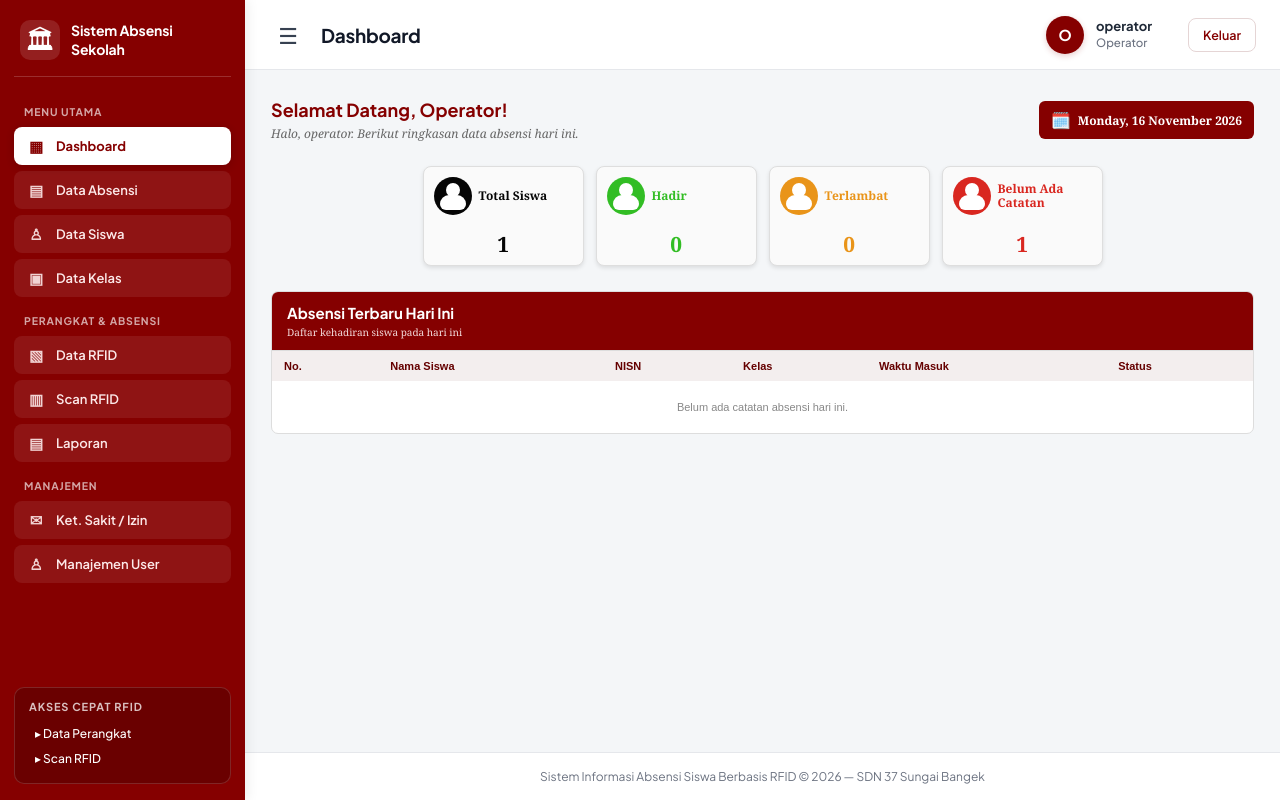
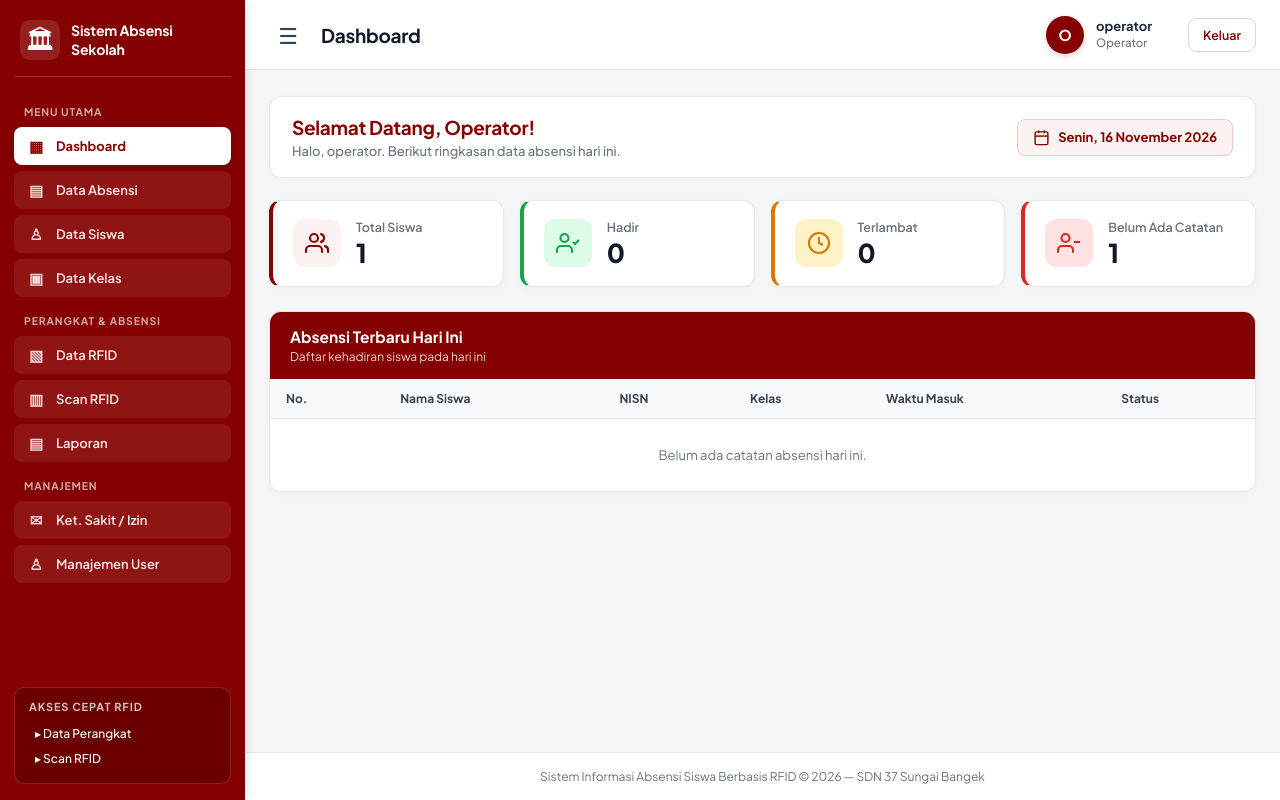
Before and after one commit to adrichanilham/absensi_rfid, a Laravel app: page /dashboard in a window 1280 px wide. Run offline with Laravel 12, Linux system fonts and the light colour scheme; a user stored in the database is signed in; data comes from the database, SQL or seed files in the repository; data that the repository does not hold is empty.

Commit message:
perbarui tampilan dashboard

```diff
--- a/resources/views/dashboard/index.blade.php
+++ b/resources/views/dashboard/index.blade.php
@@ -1,4 +1,3 @@
-
 @extends('layouts.app')
 
 @section('title', 'Dashboard - Absensi RFID')
@@ -18,178 +17,182 @@
     ];
 
     $greeting = $roleGreetings[$user->role] ?? 'Selamat Datang!';
+    $tanggalIndonesia = \Carbon\Carbon::parse($hariIni)->locale('id')->translatedFormat('l, d F Y');
 @endphp
 
 <style>
     .rfid-dashboard {
-        font-family: Georgia, 'Times New Roman', serif;
-        color: #242424;
-        padding: 2px 2px 12px;
+        font-family: 'Plus Jakarta Sans', 'Segoe UI', system-ui, sans-serif;
+        color: #1f2937;
     }
+
+    /* ================= HEADER SAMBUTAN & TANGGAL ================= */
 
     .rfid-welcome {
         display: flex;
         justify-content: space-between;
         align-items: center;
-        gap: 12px;
+        gap: 16px;
         flex-wrap: wrap;
-        margin-bottom: 24px;
+        background: #ffffff;
+        border: 1px solid #e5e7eb;
+        border-radius: 12px;
+        padding: 18px 22px;
+        margin-bottom: 22px;
+        box-shadow: 0 2px 6px rgba(0, 0, 0, 0.03);
     }
 
     .rfid-welcome h2 {
         margin: 0 0 4px;
         color: #850000;
-        font-size: 18px;
-        font-weight: bold;
+        font-size: 19px;
+        font-weight: 700;
+        letter-spacing: -0.015em;
     }
 
     .rfid-welcome p {
         margin: 0;
-        color: #666;
-        font-size: 12px;
-        font-style: italic;
+        color: #6b7280;
+        font-size: 13px;
+        font-weight: 500;
     }
 
     .rfid-date {
         display: inline-flex;
         align-items: center;
-        gap: 7px;
-        padding: 8px 12px;
-        border-radius: 6px;
-        background: #850000;
-        color: white;
-        font-size: 12px;
-        font-weight: bold;
+        gap: 8px;
+        padding: 9px 15px;
+        border-radius: 8px;
+        background: #fdf2f2;
+        border: 1px solid #f5c6cb;
+        color: #850000;
+        font-size: 13px;
+        font-weight: 700;
         white-space: nowrap;
     }
 
-    .rfid-date-icon {
-        font-size: 16px;
+    .rfid-date svg {
+        width: 17px;
+        height: 17px;
+        flex-shrink: 0;
     }
+
+    /* ================= KARTU STATISTIK ================= */
 
     .rfid-statistics {
         display: grid;
         grid-template-columns: repeat(4, minmax(0, 1fr));
-        justify-content: center;
-        gap: 12px;
+        gap: 16px;
         width: 100%;
-        max-width: 680px;
-        margin: 0 auto 25px;
+        margin-bottom: 24px;
     }
 
     .rfid-stat-card {
-        width: 100%;
+        background: #ffffff;
+        border: 1px solid #e5e7eb;
+        border-left: 4px solid var(--stat-color);
+        border-radius: 12px;
+        padding: 18px 20px;
+        box-shadow: 0 2px 8px rgba(0, 0, 0, 0.03);
+        display: flex;
+        align-items: center;
+        gap: 15px;
         min-width: 0;
-        height: 100px;
-        padding: 10px;
-        border: 1px solid #dedede;
-        border-radius: 8px;
-        background: #fafafa;
-        box-shadow: 0 2px 4px rgba(0, 0, 0, .10);
-        display: flex;
-        flex-direction: column;
-        justify-content: space-between;
-        overflow: hidden;
+        transition: transform 0.18s ease, box-shadow 0.18s ease;
     }
 
-    .rfid-stat-top {
+    .rfid-stat-card:hover {
+        transform: translateY(-2px);
+        box-shadow: 0 6px 16px rgba(0, 0, 0, 0.06);
+    }
+
+    .rfid-stat-icon {
+        width: 48px;
+        height: 48px;
+        min-width: 48px;
+        border-radius: 12px;
+        background: var(--stat-bg);
+        color: var(--stat-color);
         display: flex;
         align-items: center;
-        gap: 7px;
-        min-width: 0;
+        justify-content: center;
     }
 
-    .rfid-avatar {
-        position: relative;
-        flex: 0 0 38px;
-        width: 38px;
-        height: 38px;
-        border-radius: 50%;
-        background: var(--stat-color);
+    .rfid-stat-icon svg {
+        width: 24px;
+        height: 24px;
+        stroke-width: 2.1;
     }
 
-    .rfid-avatar::before {
-        content: "";
-        position: absolute;
-        width: 14px;
-        height: 14px;
-        left: 12px;
-        top: 6px;
-        border-radius: 50%;
-        background: white;
-    }
-
-    .rfid-avatar::after {
-        content: "";
-        position: absolute;
-        width: 26px;
-        height: 15px;
-        left: 6px;
-        bottom: 5px;
-        border-radius: 18px 18px 12px 12px;
-        background: white;
+    .rfid-stat-body {
+        min-width: 0;
+        flex: 1;
     }
 
     .rfid-stat-label {
-        flex: 1;
-        min-width: 0;
-        color: var(--stat-color);
-        font-size: 12px;
-        font-weight: bold;
-        line-height: 1.2;
-        overflow-wrap: anywhere;
+        color: #6b7280;
+        font-size: 12.5px;
+        font-weight: 600;
+        line-height: 1.3;
+        margin-bottom: 4px;
     }
 
     .rfid-stat-value {
         margin: 0;
-        text-align: center;
-        color: var(--stat-color);
-        font-size: 21px;
-        line-height: 1;
-        font-weight: bold;
+        color: #111827;
+        font-size: 26px;
+        font-weight: 800;
+        line-height: 1.1;
+        letter-spacing: -0.02em;
     }
 
     .rfid-total {
-        --stat-color: #050505;
+        --stat-color: #850000;
+        --stat-bg: #fdf2f2;
     }
 
     .rfid-hadir {
-        --stat-color: #32bd24;
+        --stat-color: #16a34a;
+        --stat-bg: #dcfce7;
     }
 
     .rfid-terlambat {
-        --stat-color: #e99419;
+        --stat-color: #d97706;
+        --stat-bg: #fef3c7;
     }
 
     .rfid-belum {
-        --stat-color: #d92720;
+        --stat-color: #dc2626;
+        --stat-bg: #fee2e2;
     }
 
+    /* ================= TABEL ABSENSI TERBARU ================= */
+
     .rfid-table-section {
-        margin-top: 0;
-        border: 1px solid #ddd;
-        border-radius: 7px;
-        background: #fff;
+        border: 1px solid #e5e7eb;
+        border-radius: 12px;
+        background: #ffffff;
         overflow: hidden;
+        box-shadow: 0 2px 8px rgba(0, 0, 0, 0.03);
     }
 
     .rfid-table-heading {
-        padding: 11px 15px;
-        border-bottom: 1px solid #ddd;
+        padding: 15px 20px;
         background: #850000;
-        color: white;
+        color: #ffffff;
     }
 
     .rfid-table-heading h3 {
         margin: 0;
-        font-size: 15px;
-        font-weight: bold;
+        font-size: 15.5px;
+        font-weight: 700;
+        color: #ffffff;
     }
 
     .rfid-table-heading p {
         margin: 3px 0 0;
-        font-size: 10px;
-        color: #f3dada;
+        font-size: 12px;
+        color: #f3d1d1;
     }
 
     .rfid-table-wrapper {
@@ -201,27 +204,28 @@
         width: 100%;
         border-collapse: collapse;
         white-space: nowrap;
-        font-family: Arial, sans-serif;
+        font-family: inherit;
     }
 
     .rfid-table th {
-        padding: 9px 12px;
-        background: #f3eeee;
-        color: #650000;
-        font-size: 11px;
+        padding: 12px 16px;
+        background: #f9fafb;
+        border-bottom: 1px solid #e5e7eb;
+        color: #374151;
+        font-size: 12px;
+        font-weight: 700;
         text-align: left;
-        font-weight: bold;
     }
 
     .rfid-table td {
-        padding: 9px 12px;
-        border-bottom: 1px solid #eee;
-        color: #444;
-        font-size: 11px;
+        padding: 12px 16px;
+        border-bottom: 1px solid #f3f4f6;
+        color: #374151;
+        font-size: 13px;
     }
 
     .rfid-table tbody tr:hover {
-        background: #fff8f8;
+        background: #fdf8f8;
     }
 
     .rfid-table tbody tr:last-child td {
@@ -230,10 +234,10 @@
 
     .rfid-status {
         display: inline-block;
-        padding: 4px 8px;
-        border-radius: 4px;
-        font-size: 10px;
-        font-weight: bold;
+        padding: 4px 10px;
+        border-radius: 6px;
+        font-size: 11.5px;
+        font-weight: 700;
         text-transform: capitalize;
     }
 
@@ -243,8 +247,8 @@
     }
 
     .rfid-status.status-terlambat {
-        background: #ffedd5;
-        color: #c2410c;
+        background: #fef3c7;
+        color: #b45309;
     }
 
     .rfid-status.status-izin {
@@ -254,7 +258,7 @@
 
     .rfid-status.status-sakit {
         background: #cffafe;
-        color: #0891b2;
+        color: #0e7490;
     }
 
     .rfid-status.status-alpa {
@@ -263,67 +267,72 @@
     }
 
     .rfid-status.status-default {
-        background: #eee;
-        color: #444;
+        background: #f3f4f6;
+        color: #4b5563;
     }
 
     .rfid-empty {
-        padding: 20px !important;
+        padding: 28px 16px !important;
         text-align: center;
-        color: #888 !important;
+        color: #6b7280 !important;
+        font-size: 13px;
     }
 
-    @media (max-width: 900px) {
+    /* ================= RESPONSIVE ================= */
+
+    @media (max-width: 1024px) {
         .rfid-statistics {
-            grid-template-columns: repeat(2, minmax(130px, 160px));
-            max-width: 360px;
-            gap: 12px;
-        }
-
-        .rfid-stat-card {
-            height: 100px;
+            grid-template-columns: repeat(2, minmax(0, 1fr));
+            gap: 14px;
         }
     }
 
     @media (max-width: 600px) {
-        .rfid-dashboard {
-            padding: 0;
-        }
-
         .rfid-welcome {
+            padding: 16px;
+            flex-direction: column;
             align-items: flex-start;
-            margin-bottom: 20px;
         }
 
         .rfid-welcome h2 {
-            font-size: 16px;
+            font-size: 17px;
         }
 
         .rfid-date {
-            font-size: 10px;
-            padding: 7px 9px;
+            font-size: 12px;
+            padding: 7px 12px;
         }
 
         .rfid-statistics {
             grid-template-columns: repeat(2, minmax(0, 1fr));
-            max-width: 340px;
             gap: 10px;
-            margin-bottom: 20px;
         }
 
         .rfid-stat-card {
-            height: 95px;
+            padding: 14px;
+            gap: 11px;
         }
 
-        .rfid-table-heading {
-            padding: 10px 12px;
+        .rfid-stat-icon {
+            width: 40px;
+            height: 40px;
+            min-width: 40px;
+            border-radius: 10px;
+        }
+
+        .rfid-stat-icon svg {
+            width: 20px;
+            height: 20px;
+        }
+
+        .rfid-stat-value {
+            font-size: 22px;
         }
     }
 
-    @media (max-width: 350px) {
+    @media (max-width: 380px) {
         .rfid-statistics {
             grid-template-columns: 1fr;
-            max-width: 180px;
         }
     }
 </style>
@@ -340,8 +349,13 @@
         </div>
 
         <div class="rfid-date">
-            <span class="rfid-date-icon">🗓️</span>
-            {{ $hariIni->translatedFormat('l, d F Y') }}
+            <svg xmlns="http://www.w3.org/2000/svg" fill="none" viewBox="0 0 24 24" stroke="currentColor" stroke-width="2">
+                <rect x="3" y="4" width="18" height="18" rx="2" ry="2"></rect>
+                <line x1="16" y1="2" x2="16" y2="6"></line>
+                <line x1="8" y1="2" x2="8" y2="6"></line>
+                <line x1="3" y1="10" x2="21" y2="10"></line>
+            </svg>
+            <span>{{ $tanggalIndonesia }}</span>
         </div>
     </div>
 
@@ -349,35 +363,59 @@
     <div class="rfid-statistics">
 
         <div class="rfid-stat-card rfid-total">
-            <div class="rfid-stat-top">
-                <div class="rfid-avatar"></div>
+            <div class="rfid-stat-icon">
+                <svg xmlns="http://www.w3.org/2000/svg" fill="none" viewBox="0 0 24 24" stroke="currentColor">
+                    <path stroke-linecap="round" stroke-linejoin="round" d="M17 21v-2a4 4 0 0 0-4-4H5a4 4 0 0 0-4 4v2"></path>
+                    <circle cx="9" cy="7" r="4"></circle>
+                    <path stroke-linecap="round" stroke-linejoin="round" d="M23 21v-2a4 4 0 0 0-3-3.87"></path>
+                    <path stroke-linecap="round" stroke-linejoin="round" d="M16 3.13a4 4 0 0 1 0 7.75"></path>
+                </svg>
+            </div>
+            <div class="rfid-stat-body">
                 <div class="rfid-stat-label">Total Siswa</div>
+                <div class="rfid-stat-value">{{ $totalSiswa }}</div>
             </div>
-            <div class="rfid-stat-value">{{ $totalSiswa }}</div>
         </div>
 
         <div class="rfid-stat-card rfid-hadir">
-            <div class="rfid-stat-top">
-                <div class="rfid-avatar"></div>
+            <div class="rfid-stat-icon">
+                <svg xmlns="http://www.w3.org/2000/svg" fill="none" viewBox="0 0 24 24" stroke="currentColor">
+                    <path stroke-linecap="round" stroke-linejoin="round" d="M16 21v-2a4 4 0 0 0-4-4H5a4 4 0 0 0-4 4v2"></path>
+                    <circle cx="8.5" cy="7" r="4"></circle>
+                    <polyline points="17 11 19 13 23 9"></polyline>
+                </svg>
+            </div>
+            <div class="rfid-stat-body">
                 <div class="rfid-stat-label">Hadir</div>
+                <div class="rfid-stat-value">{{ $hadirHariIni }}</div>
             </div>
-            <div class="rfid-stat-value">{{ $hadirHariIni }}</div>
         </div>
 
         <div class="rfid-stat-card rfid-terlambat">
-            <div class="rfid-stat-top">
-                <div class="rfid-avatar"></div>
+            <div class="rfid-stat-icon">
+                <svg xmlns="http://www.w3.org/2000/svg" fill="none" viewBox="0 0 24 24" stroke="currentColor">
+                    <circle cx="12" cy="12" r="10"></circle>
+                    <polyline points="12 6 12 12 16 14"></polyline>
+                </svg>
+            </div>
+            <div class="rfid-stat-body">
                 <div class="rfid-stat-label">Terlambat</div>
+                <div class="rfid-stat-value">{{ $terlambatHariIni }}</div>
             </div>
-            <div class="rfid-stat-value">{{ $terlambatHariIni }}</div>
         </div>
 
         <div class="rfid-stat-card rfid-belum">
-            <div class="rfid-stat-top">
-                <div class="rfid-avatar"></div>
+            <div class="rfid-stat-icon">
+                <svg xmlns="http://www.w3.org/2000/svg" fill="none" viewBox="0 0 24 24" stroke="currentColor">
+                    <path stroke-linecap="round" stroke-linejoin="round" d="M16 21v-2a4 4 0 0 0-4-4H5a4 4 0 0 0-4 4v2"></path>
+                    <circle cx="8.5" cy="7" r="4"></circle>
+                    <line x1="23" y1="11" x2="17" y2="11"></line>
+                </svg>
+            </div>
+            <div class="rfid-stat-body">
                 <div class="rfid-stat-label">Belum Ada Catatan</div>
+                <div class="rfid-stat-value">{{ $belumAdaCatatan }}</div>
             </div>
-            <div class="rfid-stat-value">{{ $belumAdaCatatan }}</div>
         </div>
 
     </div>
```
